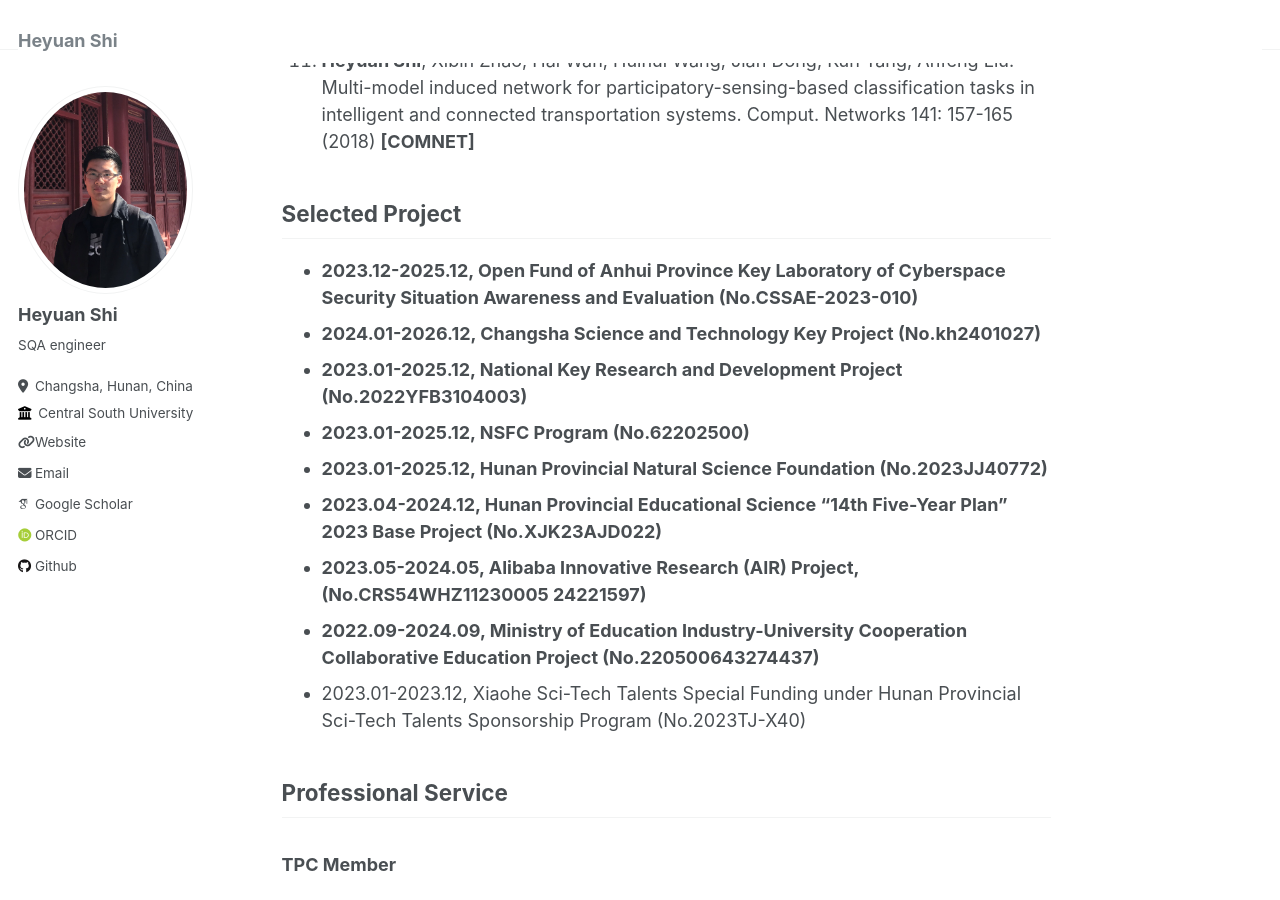
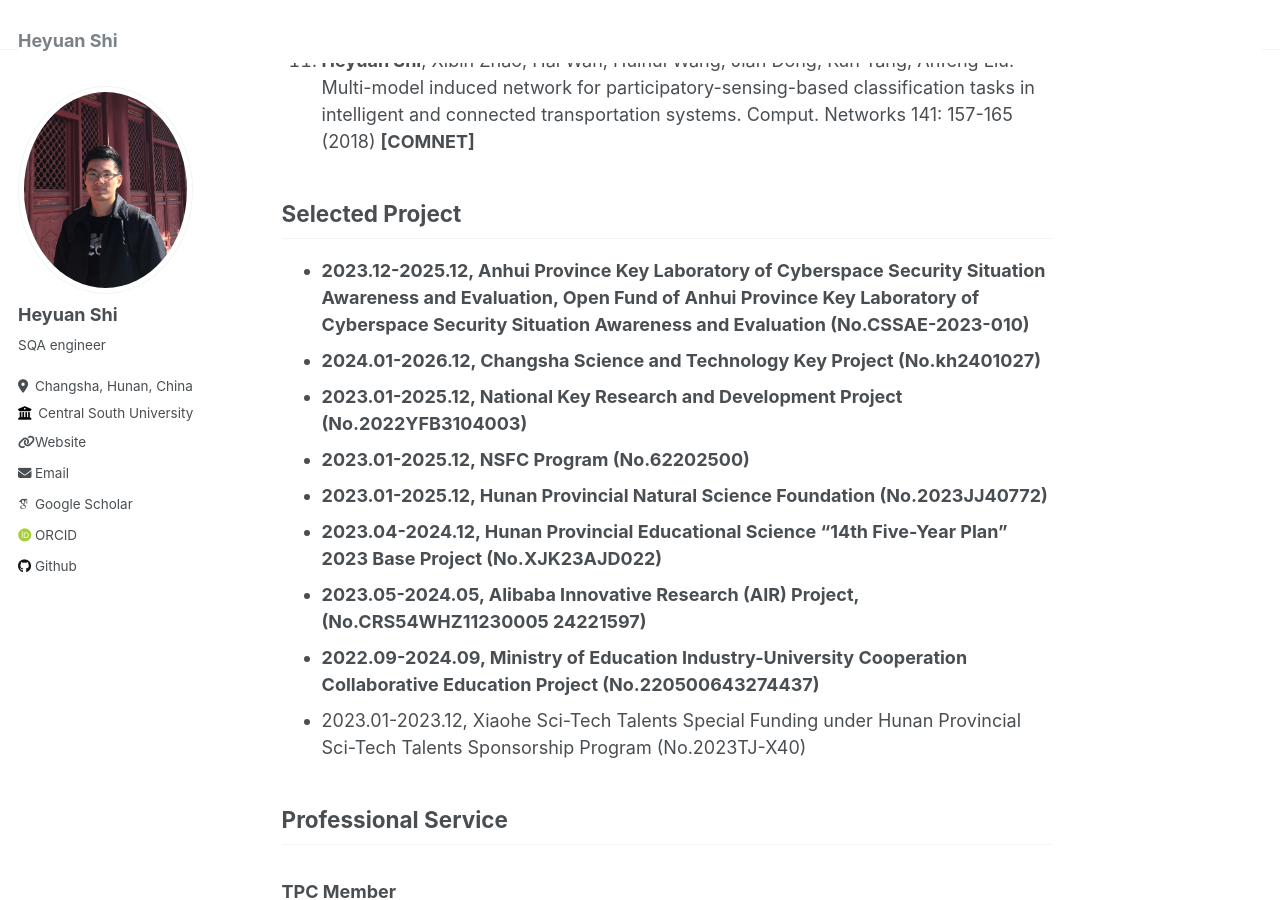
Before and after one commit to shiheyuan/shiheyuan.github.io, a Jekyll site: the page built from _pages/about.md, in a window 1280 px wide and 900 px high, scrolled down 2215 px. Built offline with Jekyll 4.4.1, drawn with Linux system fonts in a browser that asks for light colours; some web fonts are replaced; some of the changed text lies outside the part shown.

Commit message:
Update about.md

```diff
--- a/_pages/about.md
+++ b/_pages/about.md
@@ -40,7 +40,7 @@ Heyuan Shi received the B.S. degree in School of Information Science and Enginee
 
 ## Selected Project
 
-- **2023.12-2025.12, Open Fund of Anhui Province Key Laboratory of Cyberspace Security Situation Awareness and Evaluation (No.CSSAE-2023-010)**
+- **2023.12-2025.12, Anhui Province Key Laboratory of Cyberspace Security Situation Awareness and Evaluation, Open Fund of Anhui Province Key Laboratory of Cyberspace Security Situation Awareness and Evaluation (No.CSSAE-2023-010)**
 - **2024.01-2026.12, Changsha Science and Technology Key Project (No.kh2401027)**
 - **2023.01-2025.12, National Key Research and Development Project (No.2022YFB3104003)**
 - **2023.01-2025.12, NSFC Program (No.62202500)**
@@ -82,5 +82,5 @@ Heyuan Shi received the B.S. degree in School of Information Science and Enginee
 12. Rongkai Liu (2021-2024): Co-supervised with Prof. Chao Hu
 13. Jing Luo (2021-2024): Co-supervised with Prof. Chao Hu
 14. Ruishi Yu (2021-2024): Co-supervised with Prof. Chao Hu
-15. Liang Huang (2019-2022): Co-supervised with Prof. Ronghua Shi, Now Tencent.
-16. Yu Zhan (2020-2023): Co-supervised with Prof. Xin Yao, Now China Telecom.
+15. Yu Zhan (2020-2023): Co-supervised with Prof. Xin Yao, Now China Telecom.
+16. Liang Huang (2019-2022): Co-supervised with Prof. Ronghua Shi, Now Tencent.
```
